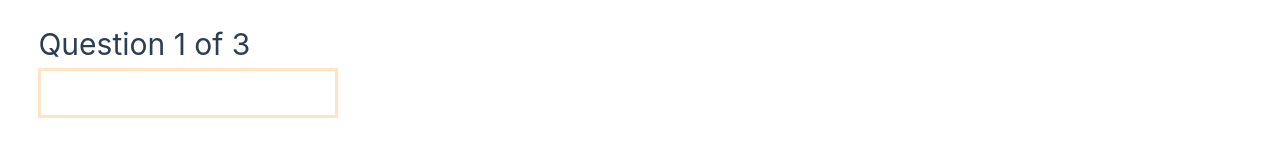
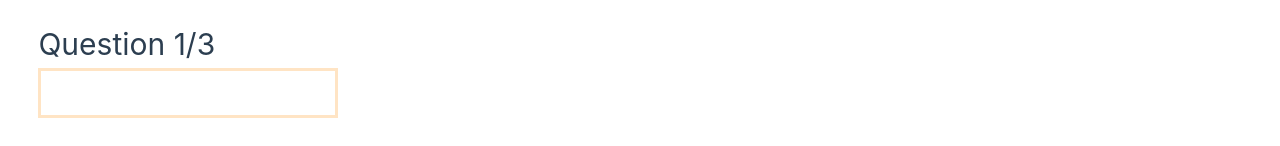
Before and after one commit to thabzzzzz/quizApp, a Vue app: page /quizes/1 in a window 1280 px wide. Shown: the top 146 px of the page. Built offline with nearby package versions, Linux system fonts and the light colour scheme.

Commit message:
Need to finish question status

```diff
--- a/src/components/quizHeader.vue
+++ b/src/components/quizHeader.vue
@@ -1,10 +1,11 @@
 <script setup>
+const props = defineProps(['questionStatus']);
 
 </script>
 
 <template>
    <header>
-            <h4>Question 1 of 3</h4>
+            <h4>Question {{questionStatus}}</h4>
             <div class="bar">
                 <div class="completion"></div>
             </div>
--- a/src/views/quizePage.vue
+++ b/src/views/quizePage.vue
@@ -11,13 +11,17 @@
 const quiz=quizes.find(q=>q.id === quizID)
 
 const currentQuestionIndex = ref(0);
+const questionStatus =`${currentQuestionIndex.value+1}/${quiz.questions.length}`
 
 </script>
 
 <template>
     <div>
-       <quizHeader/>
-        <question :question="quiz.questions[currentQuestionIndex]"/>
+       <quizHeader :questionStatus="questionStatus"/>
+        <question
+        :question="quiz.questions[currentQuestionIndex]"
+
+        />
         <div>
 
         </div>
```
